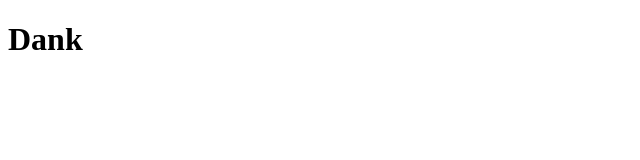
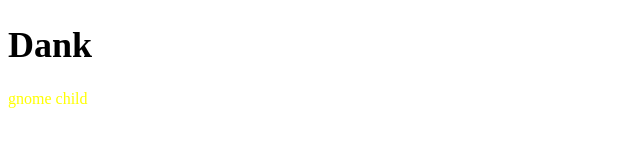
Before and after one commit to Nbyjames3/Nbyjames3.github.io, a plain HTML site: page src/index.html in a window 1280 px wide. Shown: the whole page, without its empty margins (0-640 px from the left). Drawn offline with Linux system fonts and the light colour scheme.

Commit message:
Create index.html

```diff
--- a/src/index.html
+++ b/src/index.html
@@ -3,8 +3,11 @@
 <head>
     <meta charset="UTF-8">
     <title>OSRS Skill Calculators</title>
+    <meta name="viewport" content="width=device-width, initial-scale=1">
+    <link rel='stylesheet' type='text/css' href='style.css' />
 </head>
 <body>
   <h1>Dank</h1>
+  <p>gnome child</p>
 </body>
 </html>
```
